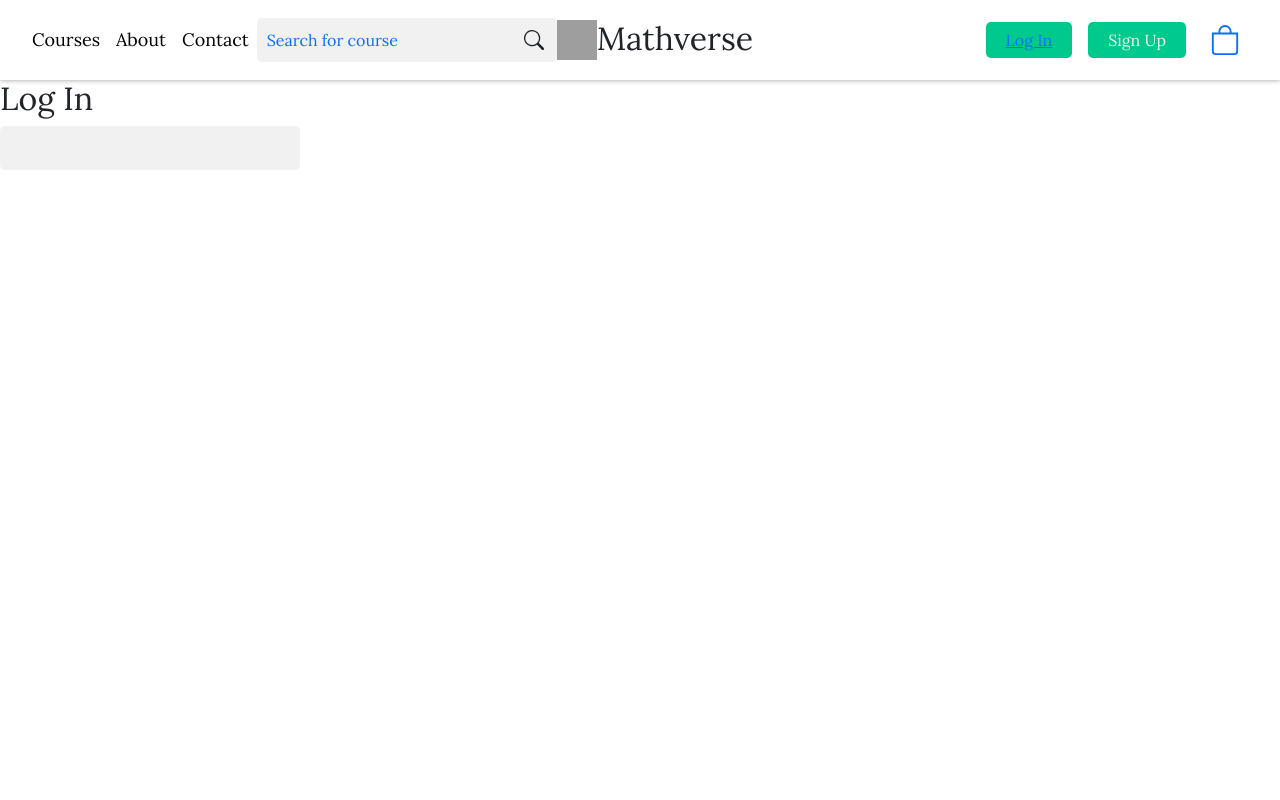
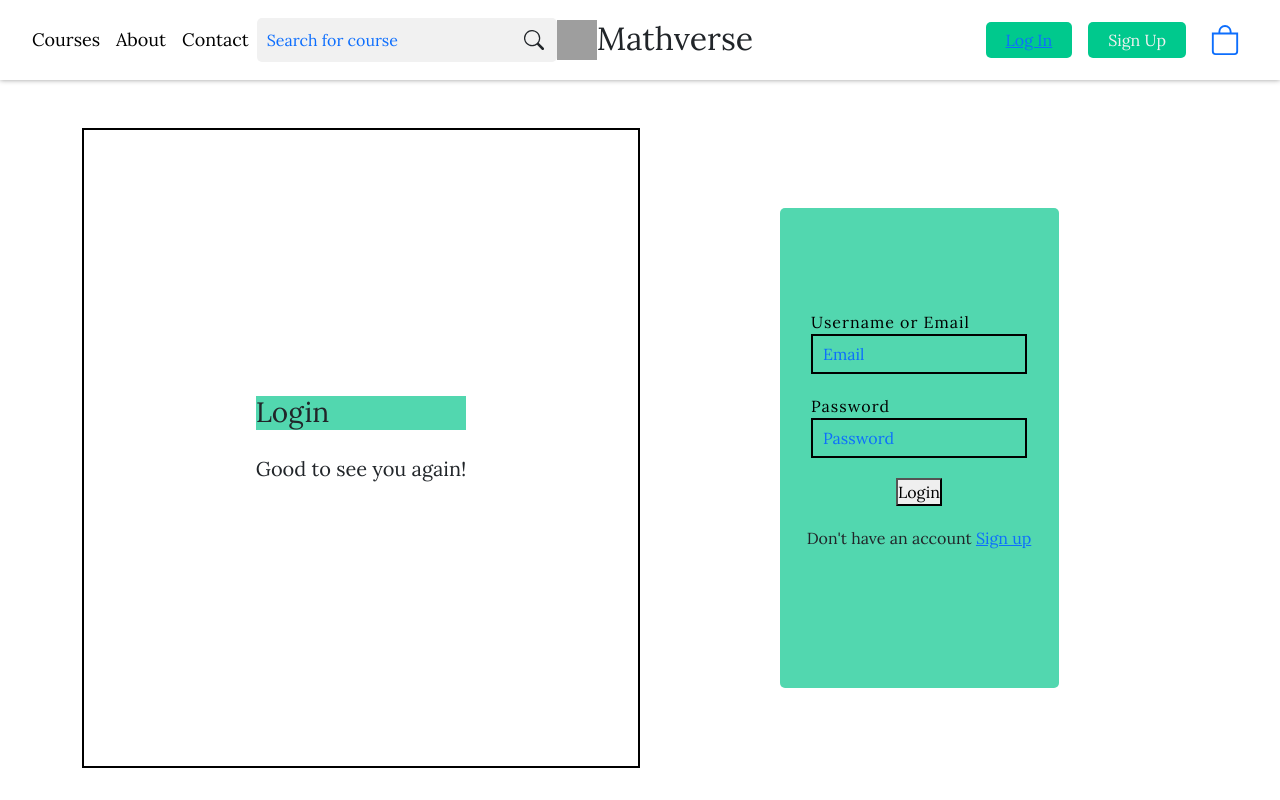
Before and after one commit to AmyPieterse/capstone, a Vue app in the folder mathverse/: page /login in a window 1280 px wide. Shown: the top 800 px of the page. Built offline with nearby package versions, Linux system fonts and the light colour scheme; grey boxes are pictures that could not be loaded.

Commit message:
login functionality added

```diff
--- a/mathverse/src/assets/css/style.css
+++ b/mathverse/src/assets/css/style.css
@@ -15,9 +15,10 @@
     --tertiary-color-2:#9D9C9C;
     --text-color: #FFFFFF;
     --accent-color-1: #00C98D;
-    --accent-color-2: #7441DD;
+    --accent-color-2: #A9CD9E;
     --accent-color-3: #9068E3;
     --button-color-1: #0d6efd;
+    --background-color-1:#52D7AF;
 }
 
 html, body {
--- a/mathverse/src/store/index.js
+++ b/mathverse/src/store/index.js
@@ -8,6 +8,8 @@ const apiLink = "https://capstone-i3ue.onrender.com"
 
 export default createStore({
   state: {
+    user:null,
+    users:null,
     courses: null,
     addProduct: null,
     msg: null
@@ -18,23 +20,38 @@ export default createStore({
     setCourses(state,courses){
       state.courses= courses
     },
+    setUsers(state, users){
+      state.users = users
+    },
+    setUser(state, user){
+      state.user = user
+    },
     setAddCourse(state, data){
       state.addCourse = data
     },
     updateCourse(state,{courseID, updatedCourse}){
-      const index = state.courses.findIndex((course)=> course.id === courseID)
+      const index= state.courses.findIndex((course)=>course.id === courseID)
       if (index !== -1){
         Vue.set(state.courses, index, updatedCourse);
       }
     },
     deleteCourse(state, courseID){
-      state.courses = state.courses.filter((course) => course.id !== courseID)
+      state.courses= state.courses.filter((course)=>course.id !== courseID)
     },
     setMsg(state, value){
-      state.msg = value
+      state.msg= value
     },
   },
   actions: {
+    async fetchUser(context){
+      try {
+        const {data} = await axios.get(`${apiLink}/users`);
+        context.commit('setUsers', data.results)
+        }
+      catch (error){
+        console.log(error)
+      }
+    },
     async fetchCourses(context){
       try {
         const {data} = await axios.get(`${apiLink}/items`);
@@ -46,7 +63,8 @@ export default createStore({
     },
     async addCourse(context,courseData){
       try{
-        const response = await axios.post(`${apiLink}/items`,courseData)
+        const response= await axios.post(`${apiLink}/items`,courseData)
+        location.reload()
         context.commit('setAddCourse',response.data)
       }
       catch(error){
@@ -55,7 +73,8 @@ export default createStore({
     },
     async updateCourse(context,{courseID, courseData}){
       try{
-        const response = await axios.put(`${apiLink}/item/${courseID}`,courseData)
+        const response= await axios.put(`${apiLink}/item/${courseID}`,courseData)
+        location.reload()
         context.commit('updateCourse',{courseID, updatedCourse:response.data})
       }
       catch{
@@ -65,6 +84,7 @@ export default createStore({
     async deleteCourse(context,courseID){
       try{
         await axios.delete(`${apiLink}/item/${courseID}`)
+        location.reload()
         context.commit('deleteCourse',courseID)
       }
       catch(error){
--- a/mathverse/src/views/ContactView.vue
+++ b/mathverse/src/views/ContactView.vue
@@ -1,7 +1,15 @@
 <template>
-    <div>
-        <h2>Contact Page</h2>
-    </div>
+        <div class="container-fluid">
+            <div class="row d-flex justify-content-center mt-5">
+                <h3 class="text-center">Reach Us</h3>
+            </div>
+            <div class="row row d-flex justify-content-center mt-2">
+                <ContactForm/>
+            </div>
+            <div class="row d-flex justify-content-center mt-4">
+                <SocialLinks/>
+            </div>
+        </div>
 </template>
 
 <script>
--- a/mathverse/src/views/LogInView.vue
+++ b/mathverse/src/views/LogInView.vue
@@ -1,46 +1,98 @@
 <template>
-    <div>
-        <h2>Log In</h2>
-        <div>
-            <form action="">
-                <input type="text">
-                <input type="text">
-            </form>
+    <div class="container d-flex w-100 mt-5">
+        <div class="infoContainer w-50 h-100 d-flex justify-content-center align-items-center">
+            <div>
+                <h3 class="mb-4">Login</h3>
+                <p>Good to see you again!</p>
+            </div>
         </div>
+        <div class="contentContainer d-flex w-50 h-100 justify-content-center align-items-center">
+            <div class="formContainer w-50">
+                <form class="d-flex flex-column justify-content-center align-items-center w-100" @submit.prevent="login">
+                    <div class="inputContainer d-flex flex-column w-70">
+                        <span>Username or Email</span>
+                        <input v-model="payload.emailAdd" type="text" placeholder="Email">
+                    </div>
+                    <div class="inputContainer d-flex flex-column w-70">
+                        <span>Password</span>
+                        <input v-model="payload.userPass" type="password" placeholder="Password">
+                    </div>
+                    <div class="inputContainer w-70">
+                        <button type="submit">Login</button>
+                    </div>
+                    <div class="inputContainer">
+                        <p>Don't have an account <a href="./RegisterView.vue">Sign up</a></p>
+                    </div>
+                </form>
+            </div>
+        </div>
+
     </div>
 </template>
 
 <script>
-    export default {
-        // data(){
-        //     // return{
-        //     //     payload:{
-        //     //         emailAdd:"",
-        //     //         password:""
-        //     //     }
-        //     // }
-        // },
-        // computed:{
-        //     // return this.$store.
-        // },
-        // mounted:{
+export default {
+    data() {
+        return {
+            payload: {
+            emailAdd: "",
+            userPass: ""
+            }
+        }
+    },
+    computed: {
+        user(){
+            return this.$store.state.user
+        }
+    },
+    mounted() {
 
-        // },
-        // methods: {
-            // beforeCreate() {
+    },
+    methods: {
+        login() {
 
-            // },
-            // created(){
+            }
+        },
 
-            // },
-            // beforeMounted(){
-
-            // },
-
-    //     },
-    }
+}
 </script>
 
+
+
 <style scoped>
+    main{
+        background-image: url(https://i.postimg.cc/zfN5WNzJ/symbol-scatter-haikei.png);
+    }
+    .container{
+        height: 80vh;
+        align-self: center;
 
+    }
+    .infoContainer{
+        border: 2px solid black;
+    }
+    .infoContainer h3{
+        background-color: var(--background-color-1);
+    }
+    .infoContainer p{
+        font-size: 20px;
+    }
+    .inputContainer{
+        margin-bottom: 20px;
+    }
+    .inputContainer span{
+        color: black;
+        font-weight:300;
+        font-size: 16px;
+        letter-spacing: 1px;
+    }
+    .inputContainer input{
+        border: 2px solid black;
+        height: 1.5rem;
+        width:12rem;
+    }
+    form{
+        background-color: var(--background-color-1);
+        height: 30rem;
+    }
 </style>
--- a/mathverse/src/views/RegisterView.vue
+++ b/mathverse/src/views/RegisterView.vue
@@ -6,15 +6,22 @@
 
 <script>
     export default {
-        // data(){
-        //     return{
-        //         payload:{
-        //             emailAdd:""
-        //             firstname:""
-        //         }
-        //     }
+        data(){
+            return{
+                payload:{
+                    firstname:"",
+                    lastname:"",
+                    username:"",
+                    userDOB:"",
+                    emailAdd:"",
+                    userPass:"",
+                    profileURL:""
+                }
+            }
+        },
+        // computed{
+
         // },
-        // computed{}
     }
 </script>
 
```
Also changed, not shown: mathverse/src/views/ManageItems.vue (+35 -25 lines), 1 other file (tests, documents, lock files or other folders).
